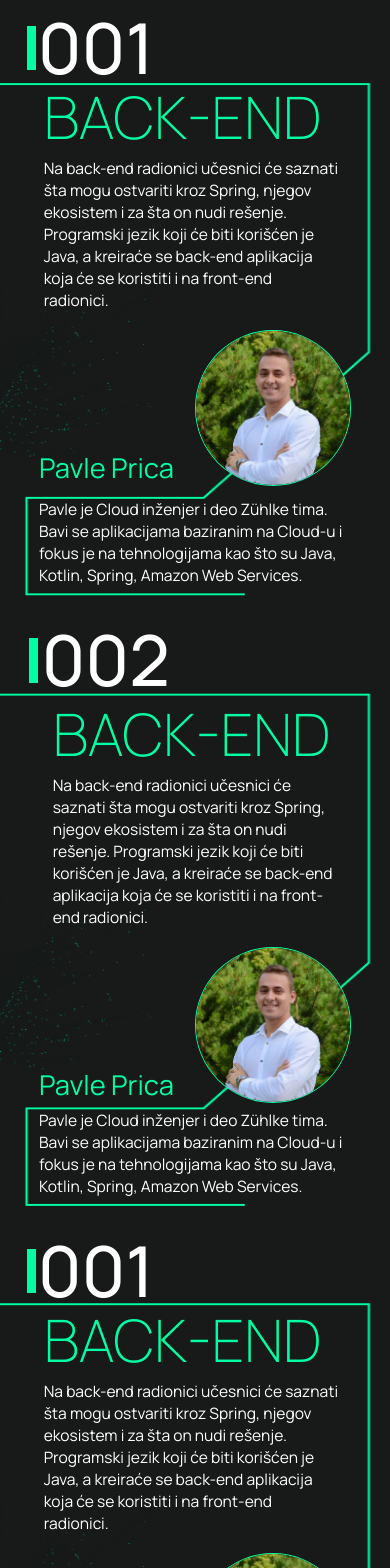
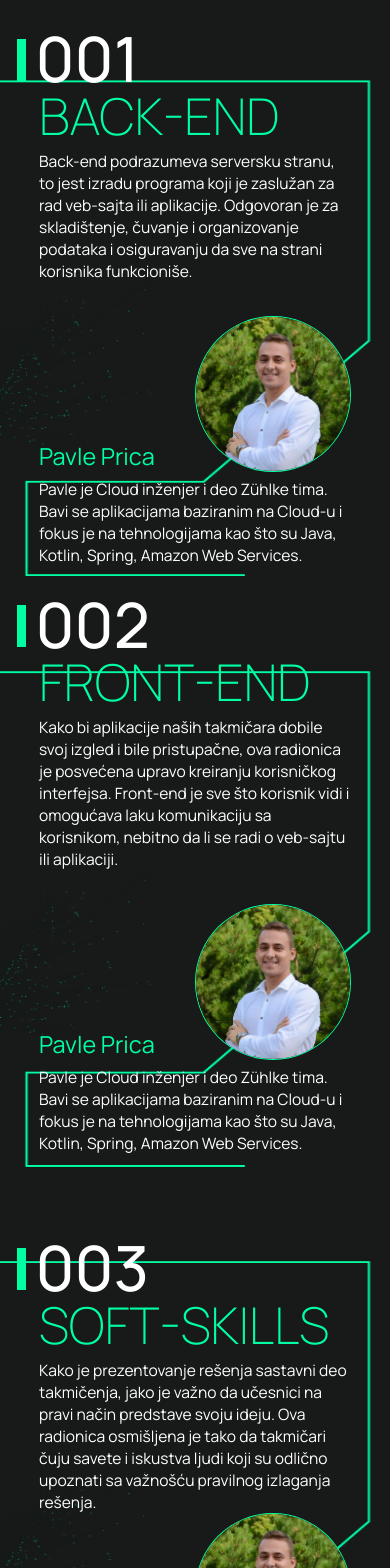
Before and after one commit to Nikola787/hzs-5.0, a React (Create React App) app: page /#/ in a window 390 px wide. Shown: the top 1568 px of the page. Built offline with nearby package versions, Linux system fonts and the light colour scheme.

Commit message:
jos malo pa zavrsavam

```diff
--- a/src/App.js
+++ b/src/App.js
@@ -9,25 +9,24 @@ import FadeLoader from "react-spinners/FadeLoader";
 import Loader from "./components/loader/Loader.js";
 
 function App() {
-  const [loading, setLoading] = useState(true);
+  // const [loading, setLoading] = useState(true);
 
-  useEffect(() => {
-
-    setTimeout(() => {
-      setLoading(false);
-    }, 1000);
-  }, []);
+  // useEffect(() => {
+  //   setTimeout(() => {
+  //     setLoading(false);
+  //   }, 1000);
+  // }, []);
 
   return (
     <div className="App">
-      {loading ? (
+      {/* {loading ? (
         <Loader />
-      ) : (
-        <Routes>
-          <Route path="/prijava" exact element={<Prijava />} />
-          <Route path="/" exact element={<Home />} />
-        </Routes>
-      )}
+      ) : ( */}
+      <Routes>
+        {/* <Route path="/prijava" exact element={<Prijava />} /> */}
+        <Route path="/" exact element={<Home />} />
+      </Routes>
+      {/* )} */}
     </div>
   );
 }
--- a/src/components/radionice/radionice.css
+++ b/src/components/radionice/radionice.css
@@ -12,16 +12,24 @@
   background-color: #181919;
 }
 
-.radionica1-container {
+.radionica1-container,
+.radionica2-container,
+.radionica3-container,
+.radionica4-container {
+  padding: 10%;
+}
+
+.radionica1-container,
+.radionica3-container {
   display: flex;
-  justify-content: space-around;
+  justify-content: center;
   align-items: center;
-  margin-top: 5%;
+  gap: 15%;
 }
 
 .radionica1-levo-container {
   display: flex;
-  width: 35%;
+  width: 30%;
   flex-direction: column;
 }
 .radionica1-levo-container .redni-broj {
@@ -30,25 +38,26 @@
   padding-left: 3%;
   padding-bottom: 1%;
   margin-left: -7%;
-  font-size: 7vw;
+  font-size: 6vw;
   font-family: "Manrope";
   font-weight: 500;
   color: #ffffff;
-  line-height: 70%;
+  line-height: 3.5vw;
 }
 
 .radionica1-levo-container .naziv-radionice {
   display: flex;
   font-family: "Manrope";
   color: #00ffa3;
-  font-size: 6vw;
+  font-size: 5vw;
   font-weight: 200;
+  white-space: nowrap;
 }
 
 .radionica1-levo-container .radionica-opis {
   font-family: "Manrope";
   color: #ffffff;
-  font-size: 2vw;
+  font-size: 1.2vw;
   font-weight: 400;
   text-align: left;
 }
@@ -62,19 +71,19 @@
 .radionica1-desno-container .prvi-deo {
   display: flex;
   align-items: flex-end;
-  justify-content: space-between;
+  justify-content: center;
 }
 
 .radionica1-desno-container .slika_desna {
   border: #00ffa3 3px solid;
   border-radius: 50%;
-  width: 30vw;
+  width: 25vw;
 }
 
 .radionica1-desno-container .ime-predavaca {
   display: flex;
   color: #ffffff;
-  font-size: 2.7vw;
+  font-size: 2.2vw;
   font-family: "Manrope";
   font-weight: 400;
   white-space: nowrap;
@@ -83,34 +92,35 @@
 .radionica1-desno-container .predavac-opis {
   font-family: "Manrope";
   color: #ffffff;
-  font-size: 2vw;
+  font-size: 1.2vw;
   font-weight: 400;
   text-align: right;
   padding-top: 2%;
 }
 
-.radionica2-container {
+.radionica2-container,
+.radionica4-container {
   display: flex;
-  justify-content: space-around;
-  margin-top: 10%;
+  justify-content: center;
+  gap: 5%;
 }
 
 .radionica2-levo-container {
   display: flex;
   flex-direction: column;
   max-width: 50.5%;
-  margin-left: 4%;
+  padding-bottom: 5%;
 }
 
 .radionica2-levo-container .prvi-deo {
   display: flex;
   align-items: flex-end;
-  justify-content: space-between;
+  justify-content: start;
 }
 
 .radionica2-levo-container .ime-predavaca {
   color: #ffffff;
-  font-size: 3vw;
+  font-size: 2.2vw;
   font-family: "Manrope";
   font-weight: 400;
   white-space: nowrap;
@@ -119,25 +129,24 @@
 .radionica2-levo-container .slika_leva {
   border: #00ffa3 3px solid;
   border-radius: 50%;
-  width: 30vw;
+  width: 25vw;
   height: auto;
-  margin-right: 10%;
 }
 
 .radionica2-levo-container .predavac-opis {
   font-family: "Manrope";
   color: #ffffff;
-  font-size: 2vw;
+  font-size: 1.2vw;
   font-weight: 400;
   text-align: left;
-  margin-top: 2%;
+  width: 35vw;
+  padding-top: 2%;
 }
 
 .radionica2-desno-container {
   display: flex;
   flex-direction: column;
   max-width: 35%;
-  padding-left: 2%;
 }
 
 .radionica2-desno-container .redni-broj {
@@ -146,25 +155,25 @@
   padding-left: 3%;
   padding-bottom: 1%;
   margin-left: -7%;
-  font-size: 7vw;
+  font-size: 6vw;
   font-family: "Manrope";
   font-weight: 500;
   color: #ffffff;
-  line-height: 70%;
+  line-height: 3.5vw;
 }
 
 .radionica2-desno-container .naziv-radionice {
   display: flex;
   font-family: "Manrope";
   color: #00ffa3;
-  font-size: 6vw;
+  font-size: 5vw;
   font-weight: 200;
 }
 
 .radionica2-desno-container .radionica-opis {
   font-family: "Manrope";
   color: #ffffff;
-  font-size: 2vw;
+  font-size: 1.2vw;
   font-weight: 400;
   text-align: left;
 }
@@ -176,44 +185,43 @@
     background-image: url(../../images/RadioniceMobilni.png);
     background-size: 100% 100%;
   }
-  .radionica1-container {
+  .radionica1-container,
+  .radionica3-container {
     flex-direction: column;
-    align-items: flex-start;
-    margin-top: 5%;
   }
-  .radionica2-container {
+  .radionica2-container,
+  .radionica4-container {
     flex-direction: column-reverse;
-    margin-top: 0;
   }
 
   .radionica1-levo-container {
-    max-width: 100%;
-    margin-left: 0;
-    margin-left: 7%;
+    width: 100%;
+    align-self: flex-start;
   }
+
+  .radionica1-container {
+    gap: 4vh;
+    padding-bottom: 0;
+  }
+  .radionica2-container {
+    gap: 4vh;
+  }
+
   .radionica1-desno-container {
     width: 100%;
     align-items: center;
-    margin-top: 5%;
   }
   .radionica2-levo-container {
-    max-width: 80%;
-    margin-left: 0;
-    justify-content: center;
-    align-self: center;
-    margin-bottom: 5%;
+    max-width: 100%;
   }
 
   .radionica2-desno-container {
-    margin-left: 13.5%;
-    margin-bottom: 5%;
-    padding-left: 0;
     max-width: 100%;
   }
   .radionica1-desno-container .prvi-deo {
     flex-direction: row-reverse;
+    width: 100%;
     justify-content: space-between;
-    width: 80%;
   }
   .radionica2-levo-container .prvi-deo {
     justify-content: space-between;
@@ -223,68 +231,50 @@
     border: #00ffa3 1px solid;
     width: 40vw;
   }
-  .radionica2-levo-container .slika_leva {
-    margin-right: 0;
-  }
 
   .radionica1-levo-container .redni-broj {
     border-left: 2.5vw #00ffa3 solid;
-    font-size: 18vw;
-    padding-left: 1%;
-    margin-left: 0;
-    margin-top: 5%;
-    line-height: 60%;
+    font-size: 16vw;
+    line-height: 10vw;
   }
   .radionica2-desno-container .redni-broj {
     border-left: 2.5vw #00ffa3 solid;
-    font-size: 18vw;
-    padding-left: 1%;
-    margin-top: 12%;
-    line-height: 60%;
+    font-size: 16vw;
+    line-height: 10vw;
   }
   .radionica1-levo-container .naziv-radionice {
     white-space: nowrap;
-    font-size: 15vw;
-    padding-top: 5%;
-    padding-left: 12%;
+    font-size: 13vw;
   }
   .radionica2-desno-container .naziv-radionice {
     white-space: nowrap;
-    font-size: 15vw;
-    padding-top: 3%;
+    font-size: 13vw;
   }
 
   .radionica1-levo-container .radionica-opis {
     text-align: start;
     font-size: 4vw;
-    width: 80vw;
-    padding-left: 12%;
   }
   .radionica2-desno-container .radionica-opis {
     font-size: 4vw;
-    width: 85%;
   }
   .radionica1-desno-container .ime-predavaca {
     white-space: nowrap;
-    font-size: 7vw;
+    font-size: 6vw;
     color: #00ffa3;
   }
   .radionica2-levo-container .ime-predavaca {
     white-space: nowrap;
-    font-size: 7vw;
+    font-size: 6vw;
     color: #00ffa3;
   }
   .radionica1-desno-container .predavac-opis {
     text-align: start;
-    padding-top: 0%;
     font-size: 4vw;
-    margin: 3% 0;
-    width: 80%;
   }
   .radionica2-levo-container .predavac-opis {
-    padding-top: 0%;
-    margin: 2% 0;
     font-size: 4vw;
+    width: 100%;
   }
 
   /*od ovog pointa krece mobilna verzija */
--- a/src/components/radionice/radionice.jsx
+++ b/src/components/radionice/radionice.jsx
@@ -10,10 +10,10 @@ const radionice = () => {
           <h1 className="redni-broj">001</h1>
           <h1 className="naziv-radionice">BACK-END</h1>
           <p className="radionica-opis">
-            Na back-end radionici učesnici će saznati šta mogu ostvariti kroz
-            Spring, njegov ekosistem i za šta on nudi rešenje. Programski jezik
-            koji će biti korišćen je Java, a kreiraće se back-end aplikacija
-            koja će se koristiti i na front-end radionici.
+            Back-end podrazumeva serversku stranu, to jest izradu programa koji
+            je zaslužan za rad veb-sajta ili aplikacije. Odgovoran je za
+            skladištenje, čuvanje i organizovanje podataka i osiguravanju da sve
+            na strani korisnika funkcioniše.
           </p>
         </div>
         <div className="radionica1-desno-container">
@@ -50,24 +50,25 @@ const radionice = () => {
         </div>
         <div className="radionica2-desno-container">
           <h1 className="redni-broj">002</h1>
-          <h1 className="naziv-radionice">BACK-END</h1>
+          <h1 className="naziv-radionice">FRONT-END</h1>
           <p className="radionica-opis">
-            Na back-end radionici učesnici će saznati šta mogu ostvariti kroz
-            Spring, njegov ekosistem i za šta on nudi rešenje. Programski jezik
-            koji će biti korišćen je Java, a kreiraće se back-end aplikacija
-            koja će se koristiti i na front-end radionici.
+            Kako bi aplikacije naših takmičara dobile svoj izgled i bile
+            pristupačne, ova radionica je posvećena upravo kreiranju korisničkog
+            interfejsa. Front-end je sve što korisnik vidi i omogućava laku
+            komunikaciju sa korisnikom, nebitno da li se radi o veb-sajtu ili
+            aplikaciji.
           </p>
         </div>
       </div>
-      <div className="radionica1-container">
+      <div className="radionica3-container">
         <div className="radionica1-levo-container">
-          <h1 className="redni-broj">001</h1>
-          <h1 className="naziv-radionice">BACK-END</h1>
+          <h1 className="redni-broj">003</h1>
+          <h1 className="naziv-radionice">SOFT-SKILLS</h1>
           <p className="radionica-opis">
-            Na back-end radionici učesnici će saznati šta mogu ostvariti kroz
-            Spring, njegov ekosistem i za šta on nudi rešenje. Programski jezik
-            koji će biti korišćen je Java, a kreiraće se back-end aplikacija
-            koja će se koristiti i na front-end radionici.
+            Kako je prezentovanje rešenja sastavni deo takmičenja, jako je važno
+            da učesnici na pravi način predstave svoju ideju. Ova radionica
+            osmišljena je tako da takmičari čuju savete i iskustva ljudi koji su
+            odlično upoznati sa važnošću pravilnog izlaganja rešenja.
           </p>
         </div>
         <div className="radionica1-desno-container">
@@ -86,7 +87,7 @@ const radionice = () => {
           </p>
         </div>
       </div>
-      <div className="radionica2-container">
+      <div className="radionica4-container">
         <div className="radionica2-levo-container">
           <div className="prvi-deo">
             <h1 className="ime-predavaca">Pavle Prica</h1>
@@ -103,13 +104,13 @@ const radionice = () => {
           </p>
         </div>
         <div className="radionica2-desno-container">
-          <h1 className="redni-broj">002</h1>
-          <h1 className="naziv-radionice">BACK-END</h1>
+          <h1 className="redni-broj">004</h1>
+          <h1 className="naziv-radionice">GIT</h1>
           <p className="radionica-opis">
-            Na back-end radionici učesnici će saznati šta mogu ostvariti kroz
-            Spring, njegov ekosistem i za šta on nudi rešenje. Programski jezik
-            koji će biti korišćen je Java, a kreiraće se back-end aplikacija
-            koja će se koristiti i na front-end radionici.
+            Git je sistem za kontrolu i istoriju verzije koda, a samim tim i
+            veoma koristan za naše takmičare. Na ovoj radionici naučiće kako na
+            što lakši način kodirati u timu i upoznaće se sa prednostima koje
+            ovaj program nudi.
           </p>
         </div>
       </div>
```
Also changed, not shown: src/Home.js (+13 -13 lines).
